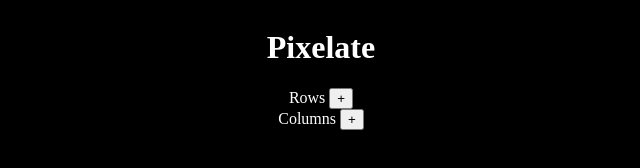
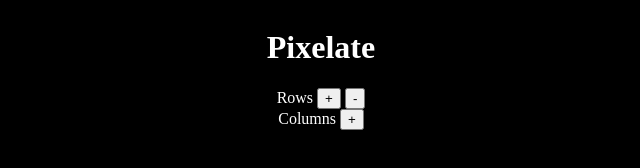
Before and after one commit to huntercs-webdev-sp21/wd-3, a plain HTML site: page index.html in a window 1280 px wide. Shown: the full height of the page, 319-959 px from the left. Drawn offline with Linux system fonts and the light colour scheme.

Commit message:
remove row

```diff
--- a/index.html
+++ b/index.html
@@ -12,6 +12,7 @@
       <div id="row-button">
         Rows
         <button onclick="rowPlus()"> + </button>
+        <button onclick="rowMinus()"> - </button>
       </div>
       <div id="col-button">
         Columns
--- a/script.js
+++ b/script.js
@@ -15,6 +15,13 @@ function rowPlus() {
   rowCount++;
 };
 
+function rowMinus() {
+  if(rowCount > 0){
+    cellsTable.removeChild(cellsTable.lastChild);
+    rowCount--;
+  }
+};
+
 function colPlus() {
   let children = Array.from(cellsTable.children);
   children.forEach((row) => {
```
